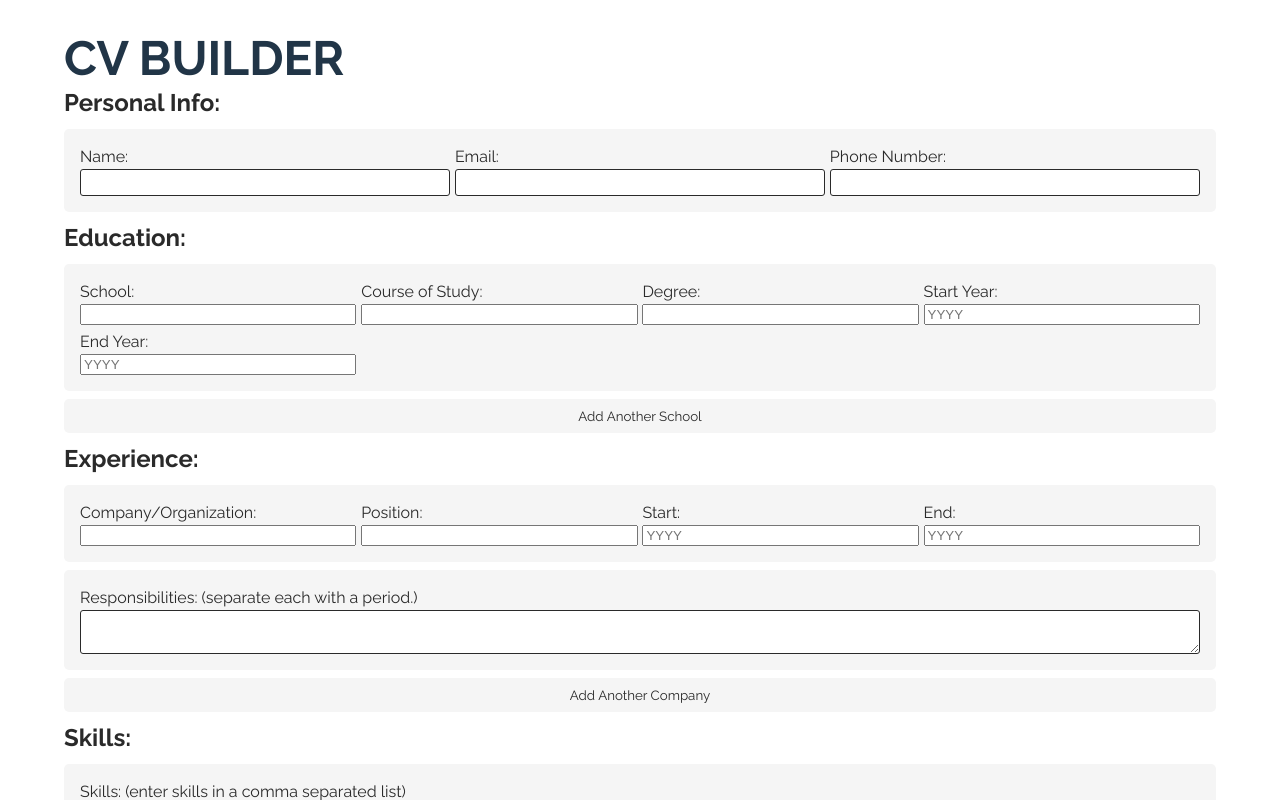
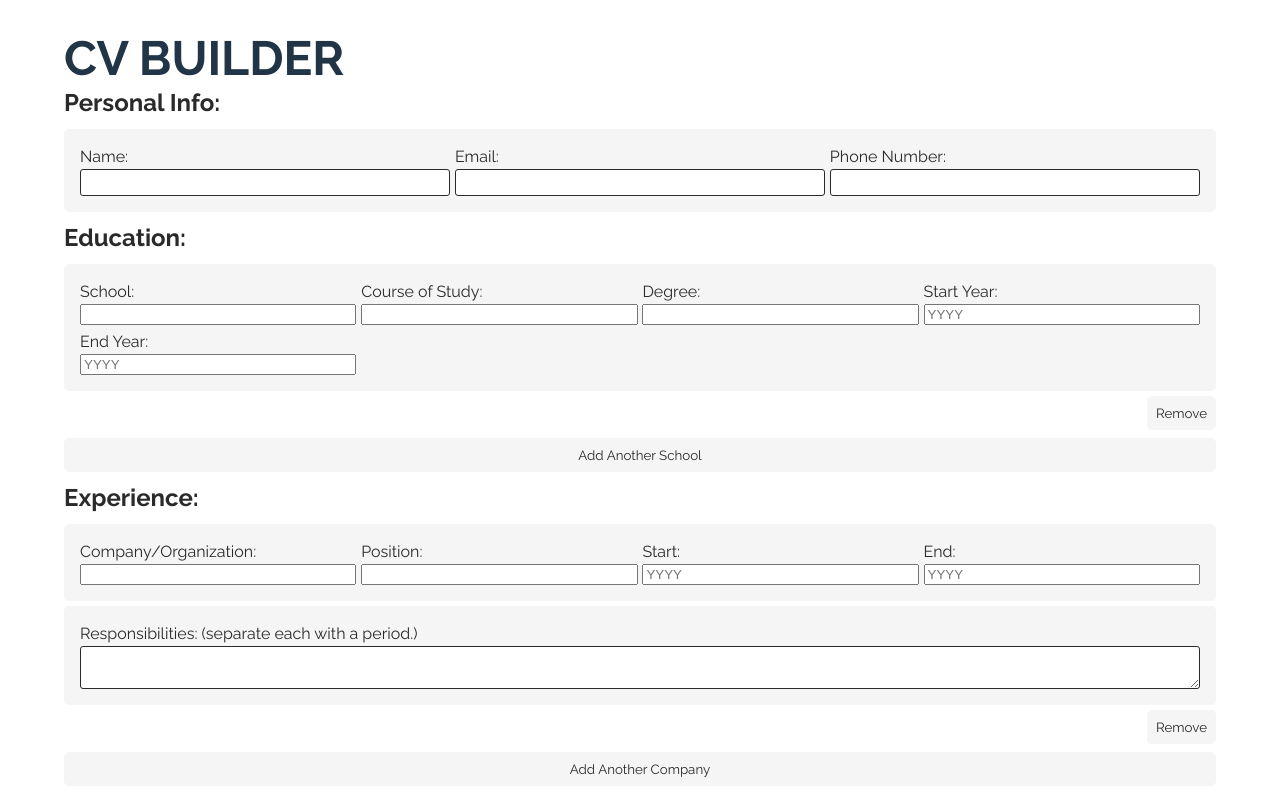
Before and after one commit to MooseCowBear/odin-cv-app, a React (Vite) app: page / in a window 1280 px wide. Shown: the top 800 px of the page. Built offline with nearby package versions, Linux system fonts and the light colour scheme.

Commit message:
add remove buttons to experience and educatin fields

```diff
--- a/src/components/EducationFields.jsx
+++ b/src/components/EducationFields.jsx
@@ -12,12 +12,19 @@ export function EducationFields({ educationInputs, updateFields }) {
     updateFields([...educationInputs, newField]);
   };
 
+  const removeFields = (index) => {
+    let data = [...educationInputs];
+    data.splice(index, 1);
+    updateFields(data);
+  }
+
   return (
     <>
       <div className="form-section-wrapper">
       {educationInputs.map((elem, index) => {
         return (
-          <div className="form-section" key={index}>
+          <div key={index}>
+            <div className="form-section">
               <div className="input-wrapper">
                 <label>School:</label>
                 <input
@@ -61,6 +68,15 @@ export function EducationFields({ educationInputs, updateFields }) {
                 />
               </div>
             </div>
+            <button
+              className="button-remove"
+              onClick={() => {
+                removeFields(index);
+              }}
+            >
+              Remove
+            </button>
+          </div>
         );
       })}
       </div>
--- a/src/components/ExperienceFields.jsx
+++ b/src/components/ExperienceFields.jsx
@@ -18,12 +18,18 @@ export function ExperienceFields({ experienceInputs, updateFields }) {
     updateFields([...experienceInputs, newField]);
   };
 
+  const removeFields = (index) => {
+    let data = [...experienceInputs];
+    data.splice(index, 1);
+    updateFields(data);
+  };
+
   return (
     <>
       {experienceInputs.map((elem, index) => {
         return (
-          <>
-            <div className="form-section" key={index}>
+          <div key={index} className="experience-form-section-wrapper">
+            <div className="form-section">
               <div className="input-wrapper">
                 <label>Company/Organization:</label>
                 <input
@@ -68,7 +74,15 @@ export function ExperienceFields({ experienceInputs, updateFields }) {
                 onChange={(e) => handleFormChange(index, e)}
               />
             </div>
-          </>
+            <button
+              className="button-remove"
+              onClick={() => {
+                removeFields(index);
+              }}
+            >
+              Remove
+            </button>
+          </div>
         );
       })}
       <button onClick={addExperienceFields}>Add Another Company</button>
@@ -78,5 +92,5 @@ export function ExperienceFields({ experienceInputs, updateFields }) {
 
 ExperienceFields.propTypes = {
   experienceInputs: PropTypes.array.isRequired,
-  updateFields: PropTypes.func.isRequired
+  updateFields: PropTypes.func.isRequired,
 };
--- a/src/styles/Form.css
+++ b/src/styles/Form.css
@@ -46,6 +46,17 @@ textarea {
   align-self: center;
 }
 
+.form-section-wrapper > div,
+.experience-form-section-wrapper {
+  display: flex;
+  flex-direction: column;
+  gap: 0.3rem
+}
+
+.button-remove {
+  align-self: flex-end;
+}
+
 
 @media (prefers-color-scheme: dark) {
   .input-wrapper.textarea,
```
Lines whose indentation alone changed are shown as unchanged.
